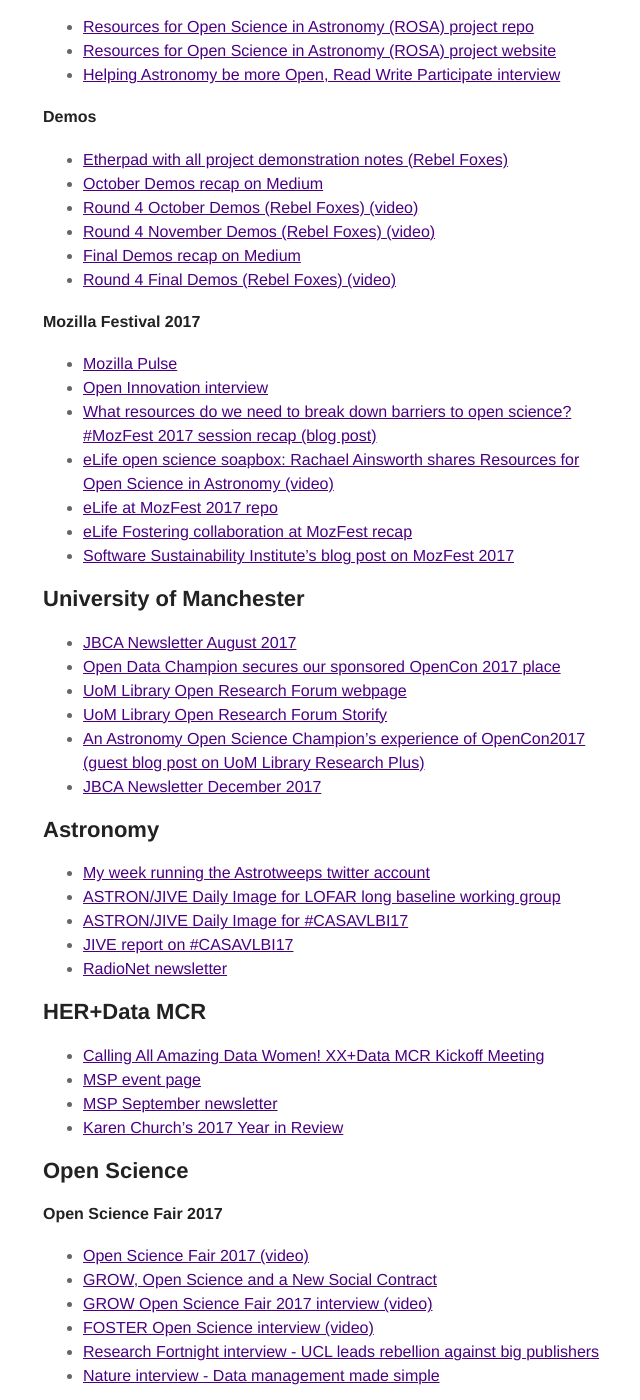
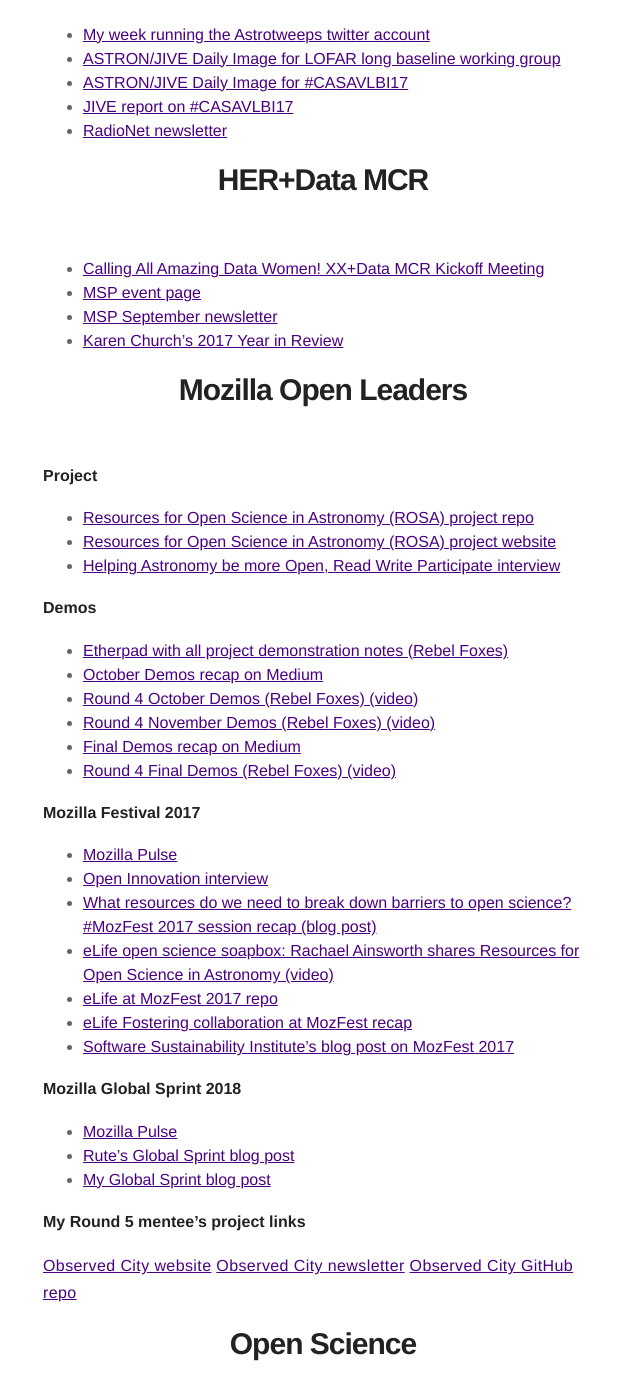
Before and after one commit to rainsworth/rainsworth.github.io_old, a Jekyll site: the page built from _posts/2018-01-11-Media-Links.markdown, in a window 1280 px wide and 1400 px high, scrolled down 426 px. Shown: the whole window, without its empty margins (317-957 px from the left). Built offline with Jekyll 4.4.1, drawn with Linux system fonts in a browser that asks for light colours; comment, search, counter and statistics services are not loaded; some of the changed text lies outside the part shown.

Commit message:
Update 2018-01-11-Media-Links.markdown

```diff
--- a/_posts/2018-01-11-Media-Links.markdown
+++ b/_posts/2018-01-11-Media-Links.markdown
@@ -14,8 +14,23 @@ externalLink: false
 
 Below is a list of links to various media such as blog posts, social media, interviews and videos associated with projects that I've been a part of, conveniently located in one place:
 
+# Astronomy
 
-## Mozilla Open Leaders
+* [My week running the Astrotweeps twitter account](https://storify.com/astrotweeps/rachael-ainsworth-s-week)
+* [ASTRON/JIVE Daily Image for LOFAR long baseline working group](http://www.astron.nl/dailyimage/index.html?main.php?date=20170925)
+* [ASTRON/JIVE Daily Image for #CASAVLBI17](http://www.astron.nl/dailyimage/index.html?main.php?date=20171018)
+* [JIVE report on #CASAVLBI17](http://jive.eu/opening-data-processing-casa-vlbi-2017)
+* [RadioNet newsletter](https://www.radionet-org.eu/radionet/?wysija-page=1&controller=email&action=view&email_id=10&user_id=0&wysijap=subscriptions)
+
+# HER+Data MCR
+
+* [Calling All Amazing Data Women! XX+Data MCR Kickoff Meeting](http://www.informatics.manchester.ac.uk/news/latest-stories-updates/calling-all-amazing-data-women-xxplusdata-mcr-kickoff-meeting)
+* [MSP event page](https://mspl.co.uk/events/xxplusdata-mcr-kickoff-meet-the-amazing-women-in-data/)
+* [MSP September newsletter](http://mspl-news.co.uk/t/1ZJ2-568JE-80NZ79FJ8B/cr.aspx)
+* [Karen Church's 2017 Year in Review](https://medium.com/@karenchurch/2017-my-year-in-review-738d73960b3d)
+
+
+# Mozilla Open Leaders
 
 #### Project
 * [Resources for Open Science in Astronomy (ROSA) project repo](https://github.com/rainsworth/ROSA/)
@@ -39,32 +54,18 @@ Below is a list of links to various media such as blog posts, social media, inte
 * [eLife Fostering collaboration at MozFest recap](https://elifesciences.org/labs/7b73319e/fostering-collaboration-at-mozfest?utm_source=tw2&utm_campaign=MozFest)
 * [Software Sustainability Institute's blog post on MozFest 2017](https://software.ac.uk/blog/2018-01-15-mozfest-2017)
 
+#### Mozilla Global Sprint 2018
+* [Mozilla Pulse](https://www.mozillapulse.org/entry/684)
+* [Rute's Global Sprint blog post](https://aariops.github.io/posts/2018/05/blog-post-2/)
+* [My Global Sprint blog post](https://medium.com/@rainsworth/mozsprint-2018-mcr-4bf507b1e557)
 
-## University of Manchester
+#### My Round 5 mentee's project links
+[Observed City website](http://observed.city/)
+[Observed City newsletter](https://tinyletter.com/ObservedCity/archive)
+[Observed City GitHub repo](https://github.com/fionacu/ObservedCity)
 
-* [JBCA Newsletter August 2017](http://www.jodrellbank.manchester.ac.uk/news-and-events/jbca-newsletter/august-2017/)
-* [Open Data Champion secures our sponsored OpenCon 2017 place](https://blog.research-plus.library.manchester.ac.uk/2017/09/28/open-data-champion-secures-our-sponsored-opencon17-place/)
-* [UoM Library Open Research Forum webpage](http://www.library.manchester.ac.uk/using-the-library/staff/research/open-research-forum/)
-* [UoM Library Open Research Forum Storify](https://storify.com/UoMResearchData/open-research-forum-27th-october-2017)
-* [An Astronomy Open Science Champion’s experience of OpenCon2017 (guest blog post on UoM Library Research Plus)](https://blog.research-plus.library.manchester.ac.uk/2017/12/04/an-astronomy-open-science-champions-experience-of-opencon2017/)
-* [JBCA Newsletter December 2017](http://www.jodrellbank.manchester.ac.uk/news-and-events/jbca-newsletter/december-2017/)
 
-## Astronomy
-
-* [My week running the Astrotweeps twitter account](https://storify.com/astrotweeps/rachael-ainsworth-s-week)
-* [ASTRON/JIVE Daily Image for LOFAR long baseline working group](http://www.astron.nl/dailyimage/index.html?main.php?date=20170925)
-* [ASTRON/JIVE Daily Image for #CASAVLBI17](http://www.astron.nl/dailyimage/index.html?main.php?date=20171018)
-* [JIVE report on #CASAVLBI17](http://jive.eu/opening-data-processing-casa-vlbi-2017)
-* [RadioNet newsletter](https://www.radionet-org.eu/radionet/?wysija-page=1&controller=email&action=view&email_id=10&user_id=0&wysijap=subscriptions)
-
-## HER+Data MCR
-
-* [Calling All Amazing Data Women! XX+Data MCR Kickoff Meeting](http://www.informatics.manchester.ac.uk/news/latest-stories-updates/calling-all-amazing-data-women-xxplusdata-mcr-kickoff-meeting)
-* [MSP event page](https://mspl.co.uk/events/xxplusdata-mcr-kickoff-meet-the-amazing-women-in-data/)
-* [MSP September newsletter](http://mspl-news.co.uk/t/1ZJ2-568JE-80NZ79FJ8B/cr.aspx)
-* [Karen Church's 2017 Year in Review](https://medium.com/@karenchurch/2017-my-year-in-review-738d73960b3d)
-
-## Open Science
+# Open Science
 
 #### Open Science Fair 2017
 * [Open Science Fair 2017 (video)](https://vimeo.com/233290266)
@@ -84,7 +85,9 @@ Below is a list of links to various media such as blog posts, social media, inte
 * [An Astronomy Open Science Champion’s experience of OpenCon2017 (guest blog post on UoM Library Research Plus)](https://blog.research-plus.library.manchester.ac.uk/2017/12/04/an-astronomy-open-science-champions-experience-of-opencon2017/)
 * [Reflections on the Open Science conferences of 2017 blog post](https://medium.com/@rainsworth/reflections-on-the-open-science-conferences-of-2017-bfcaac8fdb0b)
 
-## Some of my Twitter threads from conferences/events
+
+# Twitter threads from conferences/events
+
 * [Open Science Fair 2017 Day 1](https://twitter.com/rachaelevelyn/status/905333550739857409)
 * [Open Science Fair 2017 Day 2](https://twitter.com/rachaelevelyn/status/905674802219827201)
 * [Open Science Fair 2017 Day 3](https://twitter.com/rachaelevelyn/status/906025774334959620)
@@ -93,3 +96,14 @@ Below is a list of links to various media such as blog posts, social media, inte
 * [OpenCon 2016 Day 2](https://twitter.com/rachaelevelyn/status/929632609872773123)
 * [OpenCon 2016 Day 3](https://twitter.com/rachaelevelyn/status/929996437605240832)
 * [Mozilla Open Leadership Round 4 Final Demos (Rebel Foxes)](https://twitter.com/rachaelevelyn/status/938408888386445312)
+
+
+# University of Manchester
+
+* [JBCA Newsletter August 2017](http://www.jodrellbank.manchester.ac.uk/news-and-events/jbca-newsletter/august-2017/)
+* [Open Data Champion secures our sponsored OpenCon 2017 place](https://blog.research-plus.library.manchester.ac.uk/2017/09/28/open-data-champion-secures-our-sponsored-opencon17-place/)
+* [UoM Library Open Research Forum webpage](http://www.library.manchester.ac.uk/using-the-library/staff/research/open-research-forum/)
+* [UoM Library Open Research Forum Storify](https://storify.com/UoMResearchData/open-research-forum-27th-october-2017)
+* [An Astronomy Open Science Champion’s experience of OpenCon2017 (guest blog post on UoM Library Research Plus)](https://blog.research-plus.library.manchester.ac.uk/2017/12/04/an-astronomy-open-science-champions-experience-of-opencon2017/)
+* [JBCA Newsletter December 2017](http://www.jodrellbank.manchester.ac.uk/news-and-events/jbca-newsletter/december-2017/)
+* [Jodbite for the Jodcast April 2018 extra](http://www.jodcast.net/archive/201804Extra/)
```
